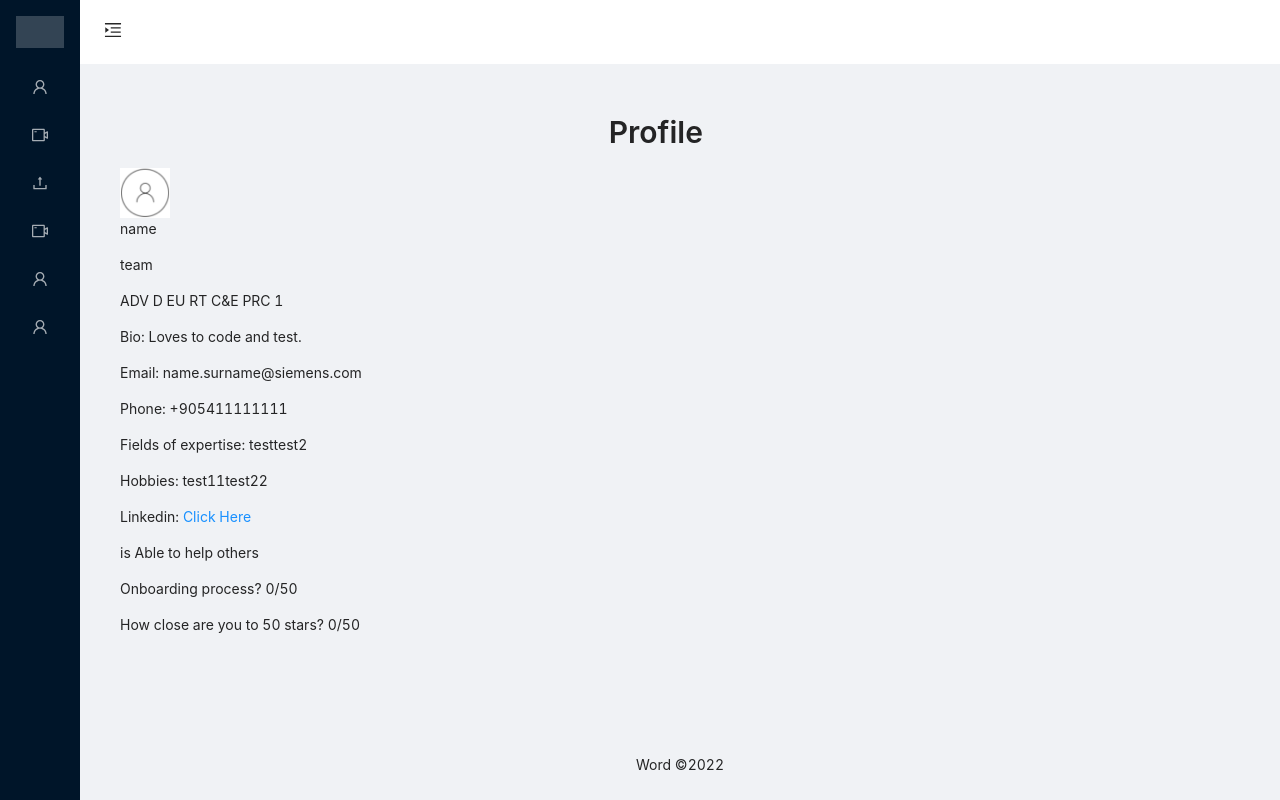
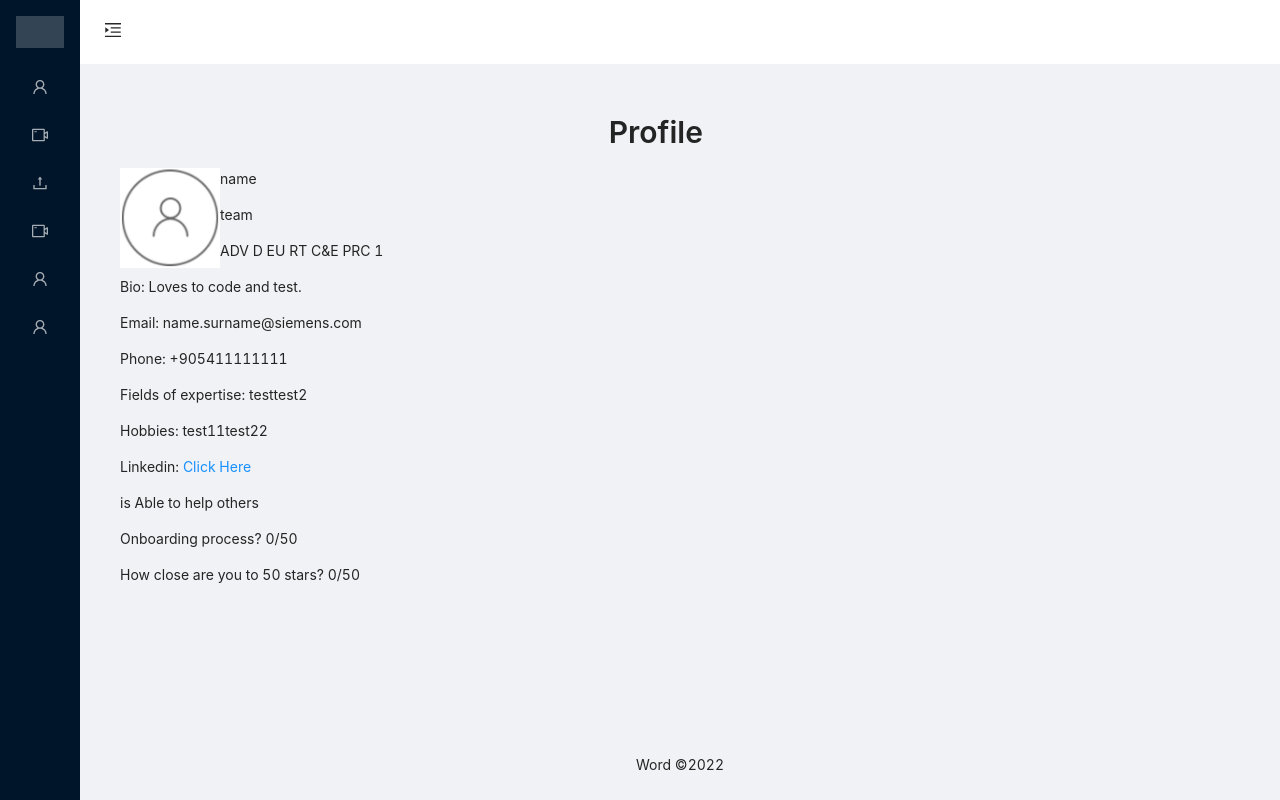
Before and after one commit to erdemakkaya/Hackathon, a React (Create React App) app in the folder client-app/: page /profilePage/0 in a window 1280 px wide. Built offline with nearby package versions, Linux system fonts and the light colour scheme.

Commit message:
profile page styling changed

```diff
--- a/client-app/src/components/Profile/profilePage.js
+++ b/client-app/src/components/Profile/profilePage.js
@@ -4,7 +4,7 @@ import {Row, Col, Typography, Input, Form, Button,Checkbox,
   Radio, Switch, Slider, Select, message} from 'antd';
 /*   import WordNotification from '../Notification/WordNotification';
   import WordService from '../../services/wordService' */
-import logo from "../../images/defaultIcon.PNG"
+import defaultIcon from "../../images/defaultIcon.PNG"
 import MyJson from "../../db/db.json";
 
 var defaultUser = {
@@ -64,141 +64,30 @@ const Profile = ()  => {
                     <Title style={{textAlign: 'center'}} level={2}>Profile</Title>
                 </Col>
             </Row>
-            <Row gutter={[40, 0]}>
-                <Col span={18}>
-                    <img src={logo} width="50" height="50"></img>
+            <Row>
+                <img src={defaultIcon} width="100" height="100"></img>
+                <Col>
                     <p>{currentUser.name}</p>
                     <p>{currentUser.team}</p>
                     <p>{currentUser.project}</p>
-                    <p>Bio: {currentUser.bio}</p>
+                </Col>
+            </Row>
+            <Row>
+                <Col>
+                    <p className='attribute'>Bio: {currentUser.bio}</p>
                     <p>Email: {currentUser.email}</p>
                     <p>Phone: {currentUser.phone}</p>
                     <p>Fields of expertise: {currentUser.powers}</p>
                     <p>Hobbies: {currentUser.hobbies}</p>
                     <p>Linkedin: <a href={currentUser.linkedin}>Click Here</a></p>
-                    <p>{currentUser.ready_to_help ? <text>is</text>: <text>isn't</text>} Able to help others</p>
+                    <p>{currentUser.ready_to_help ? <text>is</text>: <text>isn't</text>}  Able to help others</p>
                     {/* <p>{false ? <text>is</text>: <text>isn't</text>} Able to help others</p> */}
                     <p>Onboarding process? {currentUser.onboarding}/50</p>
                     <p>How close are you to 50 stars? {currentUser.helpingPoints}/50</p>
                 </Col>
             </Row>
-
         </div>
     );
 };
 
 export default Profile;
-
-/*{         <Form
-        {...formItemLayout}
-        name="basic"
-
-        onFinish={onFinish}
-        onFinishFailed={onFinishFailed}
-        autoComplete="off"
-        >
-        <Form.Item
-            label="Word Name"
-            name={['model', 'WordName']}
-            rules={[
-            {
-                required: true,
-                message: 'Please input your Word Name!',
-            },
-            ]}
-        >
-            <Input  />
-        </Form.Item>
-
-        <Form.Item
-            label="Translator"
-            name={['model', 'TurkishTranslator']}
-            rules={[
-            {
-                required: true,
-                message: 'Please input your transleted text!',
-            },
-            ]}
-        >
-            <Input  />
-        </Form.Item>
-
-        <Form.Item
-        name={['model', 'Type']}
-            label="Select"
-            hasFeedback
-            rules={[
-            {
-                required: true,
-                message: 'Please select your country!',
-            },
-            ]}
-        >
-            <Select placeholder="Please select a country">
-            <Option value="noun">Noun</Option>
-            <Option value="verb">Verb</Option>
-            <Option value="AdVerb">AdVerb</Option>
-            <Option value="Adjective">Adjective</Option>
-            </Select>
-        </Form.Item>
-
-        <Form.Item
-            name={['model', 'Tags']}
-            label="Tags[multiple]"
-            rules={[
-            {
-                required: true,
-                message: 'Please select your Tags!',
-                type: 'array',
-            },
-            ]}
-        >
-            <Select mode="multiple" placeholder="Please select favourite colors">
-            <Option value="important">Important</Option>
-            <Option value="rare">Rare</Option>
-            <Option value="basic">Basic</Option>
-            </Select>
-        </Form.Item>
-
-        <Form.Item name={['model', 'Description']} label="Introduction">
-            <Input.TextArea />
-        </Form.Item>
-
-        <Form.Item name={['model', 'ExampleSentence']} label="Example Sentence">
-            <Input.TextArea />
-        </Form.Item>
-
-        <Form.Item
-            wrapperCol={{
-            offset: 8,
-            span: 16,
-            }}
-        >
-            <div style={{textAlign: "right"}}>
-            <Button loading={loading}   type="primary" htmlType="submit">
-            Submit
-            </Button> {' '}
-            <Button type="danger" htmlType="button" onClick={() => navigate('/list')}>
-                Back
-                </Button>
-                </div>
-        </Form.Item>
-        </Form>}
-
-    const [loading, setLoading] = useState(false);
-    const navigate = useNavigate()
-
-  const onFinish = async (values) => {
-    setLoading(true);
-   var result=await WordService.createOrEdit(values.model);
-   if(result.success) {
-     WordNotification.SuccessNotification("İşlem başarılı bir şekilde gerçekleşti.");
-   }
-   else{
-    WordNotification.ErrorNotification("Bir Hata ile karşılaşıldı.");
-   }
-  setLoading(false); */
-
-  /*   const onFinishFailed = (errorInfo) => {
-    WordNotification.ErrorNotification('you encountered an error');
-  }; */
```
